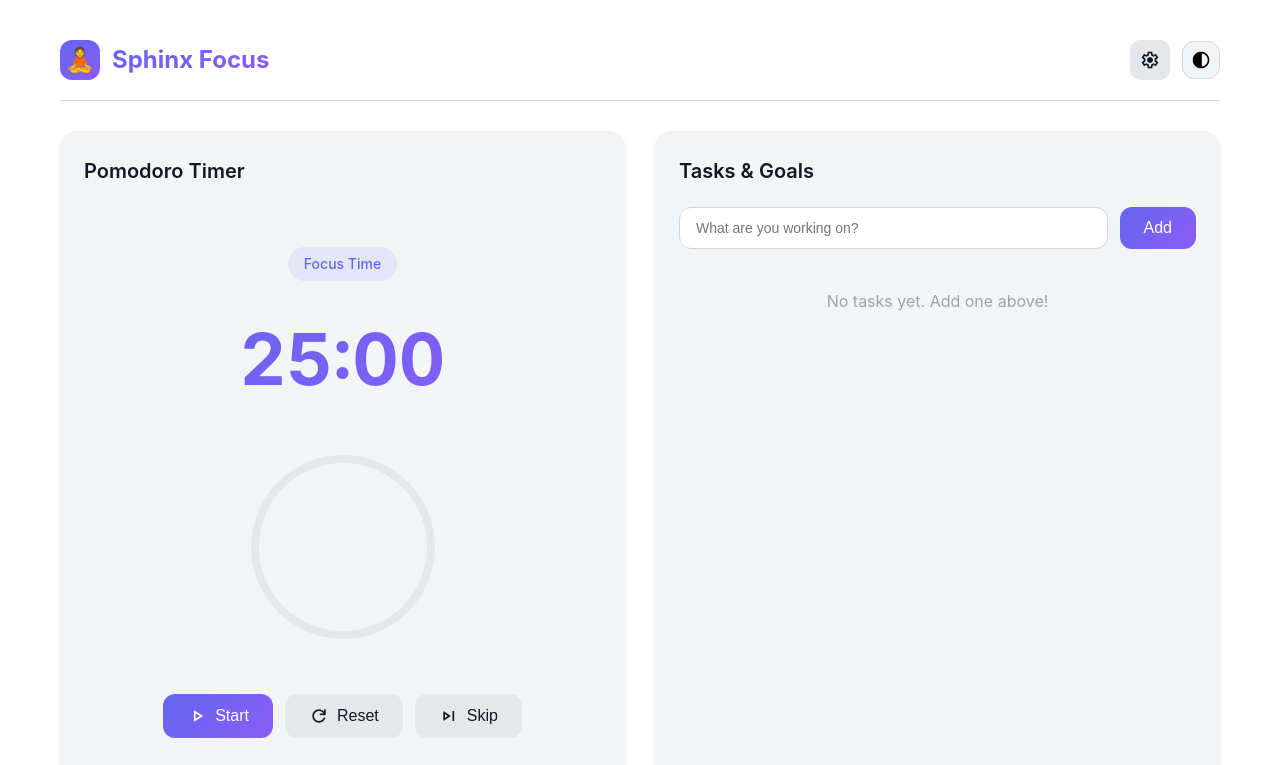
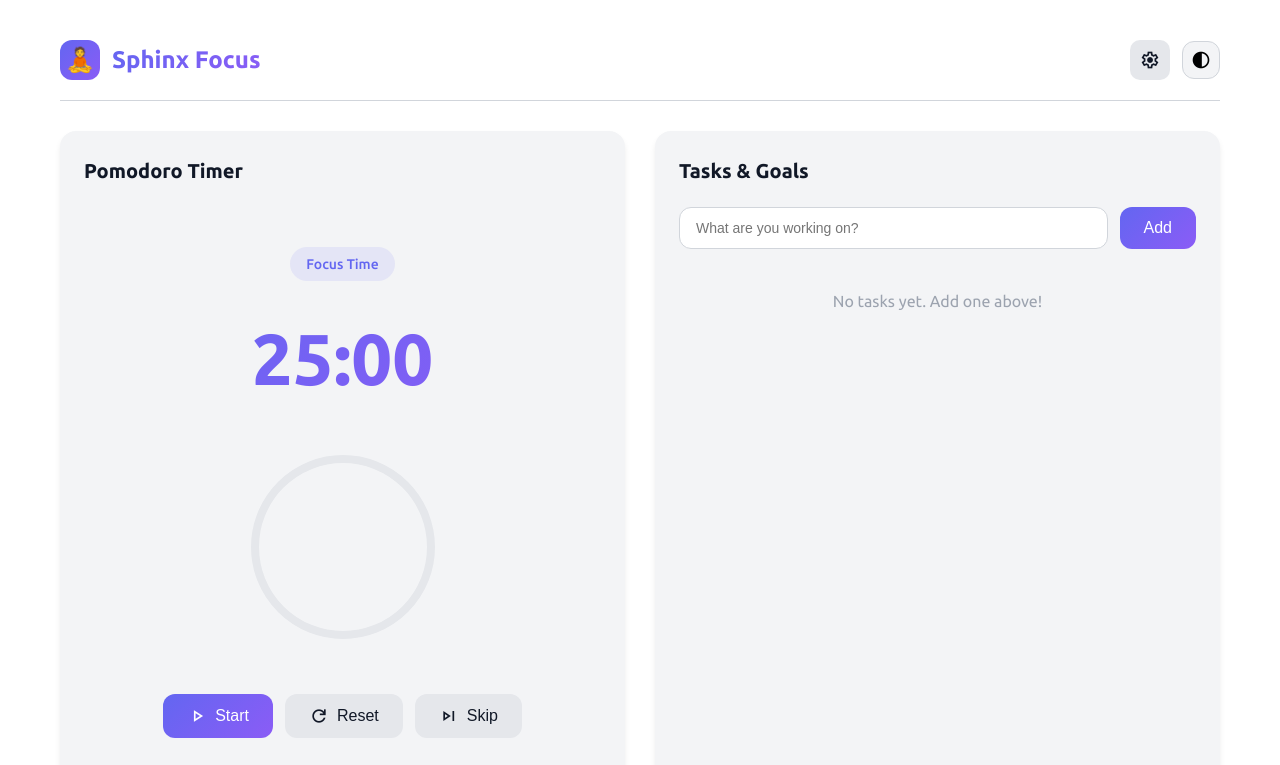
Before and after one commit to Nostromo-618/sphinx-focus, a website: page index.html in a window 1280 px wide. Shown: the top 765 px of the page. Drawn offline with nearby package versions, Linux system fonts and the light colour scheme.

Commit message:
feat: Implement Ubuntu font with CDN and local fallback
- Add Ubuntu font via Google Fonts CDN (primary)
- Download Ubuntu fonts locally (Light, Regular, Medium, Bold)
- Implement @font-face with local fallback for reliability
- Update build and deploy scripts to include fonts folder
- Replace system font stack with Ubuntu as primary font
- Add preconnect for faster Google Fonts loading
- Ensure offline support with local font files

```diff
--- a/index.html
+++ b/index.html
@@ -4,8 +4,11 @@
     <meta charset="UTF-8">
     <meta name="viewport" content="width=device-width, initial-scale=1.0">
     <title>Sphinx Focus - Pomodoro Timer & Productivity Tracker</title>
+    <link rel="preconnect" href="https://fonts.googleapis.com">
+    <link rel="preconnect" href="https://fonts.gstatic.com" crossorigin>
+    <link href="https://fonts.googleapis.com/css2?family=Ubuntu:wght@300;400;500;700&display=swap" rel="stylesheet">
+    <link rel="stylesheet" href="https://fonts.googleapis.com/css2?family=Material+Symbols+Outlined:opsz,wght,FILL,GRAD@20..48,100..700,0..1,-50..200" />
     <link rel="stylesheet" href="styles.css">
-    <link rel="stylesheet" href="https://fonts.googleapis.com/css2?family=Material+Symbols+Outlined:opsz,wght,FILL,GRAD@20..48,100..700,0..1,-50..200" />
 </head>
 <body>
     <div class="container">
--- a/package.json
+++ b/package.json
@@ -7,7 +7,7 @@
     "test": "echo \"Error: no test specified\" && exit 1",
     "build": "npm run clean && npm run copy",
     "clean": "rm -rf dist",
-    "copy": "mkdir -p dist && cp index.html styles.css app.js dist/",
+    "copy": "mkdir -p dist && cp index.html styles.css app.js dist/ && cp -r fonts dist/",
     "serve": "http-server dist -p 8080",
     "dev": "http-server . -p 3000"
   },
--- a/styles.css
+++ b/styles.css
@@ -14,6 +14,43 @@
     --shadow-sm: 0 1px 2px 0 rgba(0, 0, 0, 0.05);
     --shadow-md: 0 4px 6px -1px rgba(0, 0, 0, 0.1);
     --shadow-lg: 0 10px 15px -3px rgba(0, 0, 0, 0.1);
+}
+
+/* Ubuntu Font - Local Fallback */
+@font-face {
+    font-family: 'Ubuntu';
+    font-style: normal;
+    font-weight: 300;
+    font-display: swap;
+    src: local('Ubuntu Light'), local('Ubuntu-Light'),
+         url('./fonts/Ubuntu-Light.ttf') format('truetype');
+}
+
+@font-face {
+    font-family: 'Ubuntu';
+    font-style: normal;
+    font-weight: 400;
+    font-display: swap;
+    src: local('Ubuntu Regular'), local('Ubuntu-Regular'),
+         url('./fonts/Ubuntu-Regular.ttf') format('truetype');
+}
+
+@font-face {
+    font-family: 'Ubuntu';
+    font-style: normal;
+    font-weight: 500;
+    font-display: swap;
+    src: local('Ubuntu Medium'), local('Ubuntu-Medium'),
+         url('./fonts/Ubuntu-Medium.ttf') format('truetype');
+}
+
+@font-face {
+    font-family: 'Ubuntu';
+    font-style: normal;
+    font-weight: 700;
+    font-display: swap;
+    src: local('Ubuntu Bold'), local('Ubuntu-Bold'),
+         url('./fonts/Ubuntu-Bold.ttf') format('truetype');
 }
 
 [data-theme="dark"] {
@@ -51,7 +88,7 @@
 }
 
 body {
-    font-family: -apple-system, BlinkMacSystemFont, 'Segoe UI', Roboto, 'Helvetica Neue', Arial, sans-serif;
+    font-family: 'Ubuntu', -apple-system, BlinkMacSystemFont, 'Segoe UI', Roboto, sans-serif;
     background: var(--bg-primary);
     color: var(--text-primary);
     line-height: 1.6;
```
Also changed, not shown: fonts/Ubuntu-Bold.ttf (added), fonts/Ubuntu-Light.ttf (added), fonts/Ubuntu-Medium.ttf (added), fonts/Ubuntu-Regular.ttf (added), 1 other file.
